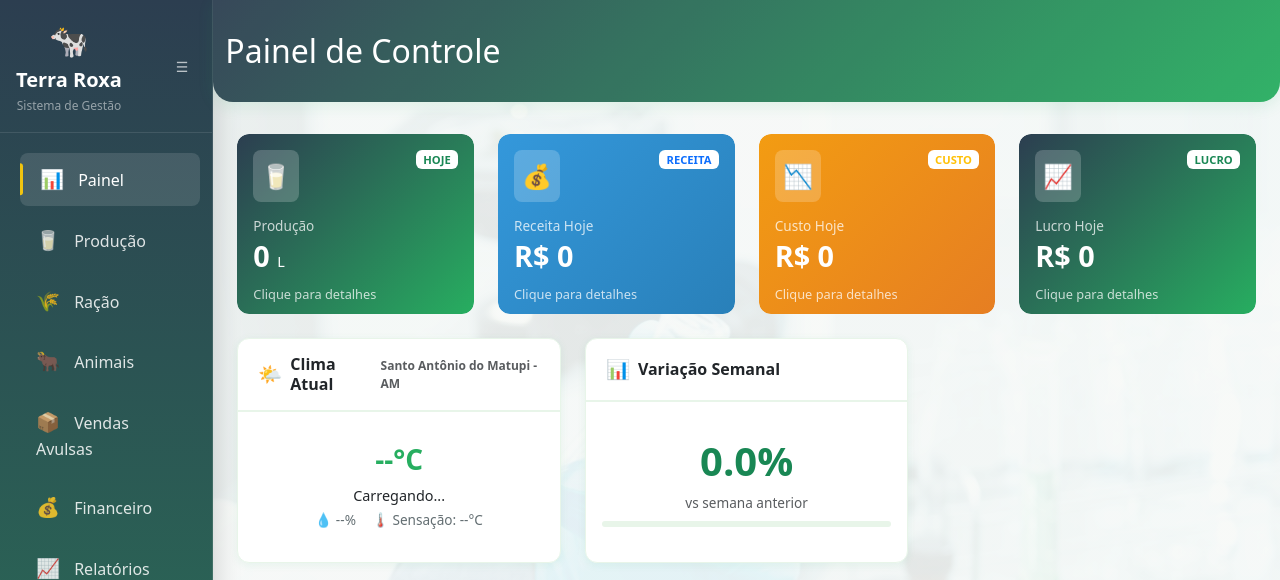
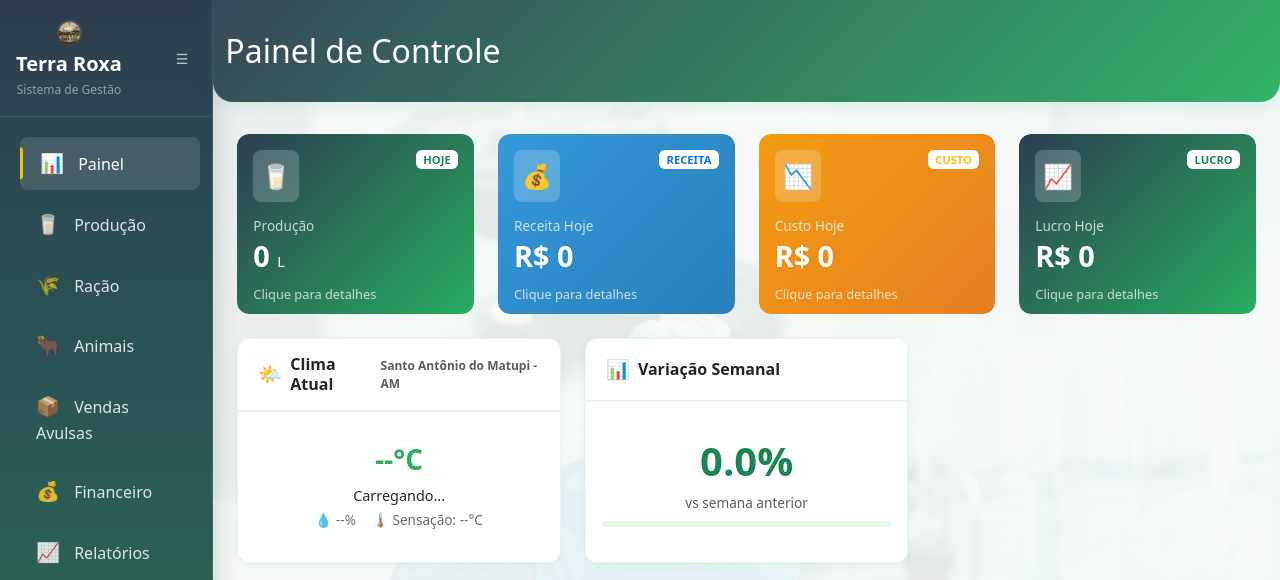
Before and after one commit to jonathasGodinho/gadoleitero2, a Flask app: page / in a window 1280 px wide. Shown: the top 580 px of the page. Run offline with Flask 3, Linux system fonts and the light colour scheme; the visitor is signed in with stand-in values (Sample User, id 1); data that the repository does not hold is empty.

Commit message:
feat: substitui emoji por logo Terra Roxa no sidebar

```diff
--- a/templates/base.html
+++ b/templates/base.html
@@ -561,7 +561,7 @@ body.dark-mode.page-relatorios,
     <div class="col-md-2 sidebar p-0" id="sidebar">
         <div class="p-3 text-center border-bottom border-white border-opacity-10 d-flex justify-content-between align-items-center">
             <div class="sidebar-brand">
-                <div class="mb-1" style="font-size: 2rem;">🐄</div>
+                <img src="/static/logo.png" alt="Terra Roxa" height="32" class="mb-1">
                 <h5 class="text-white mb-0 fw-bold sidebar-text">Terra Roxa</h5>
                 <small class="text-white-50 sidebar-text" style="font-size: 0.75rem;">Sistema de Gestão</small>
             </div>
```
Also changed, not shown: static/logo.png (added).
